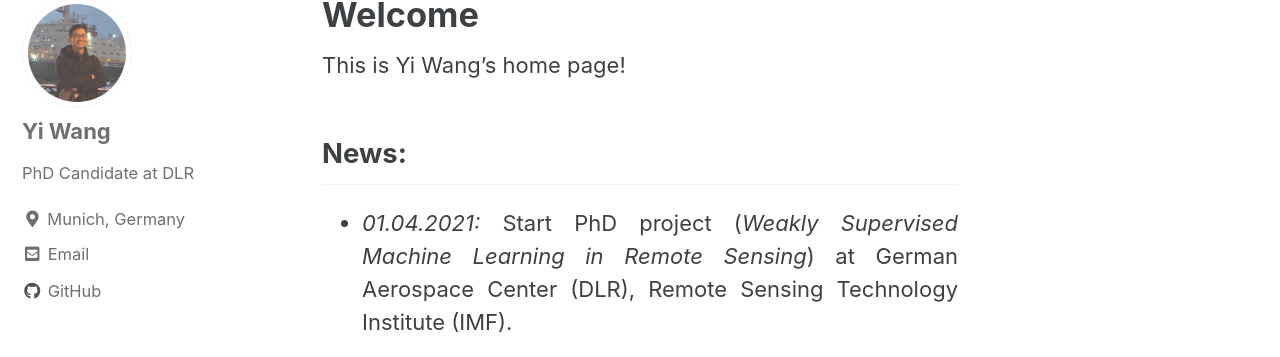
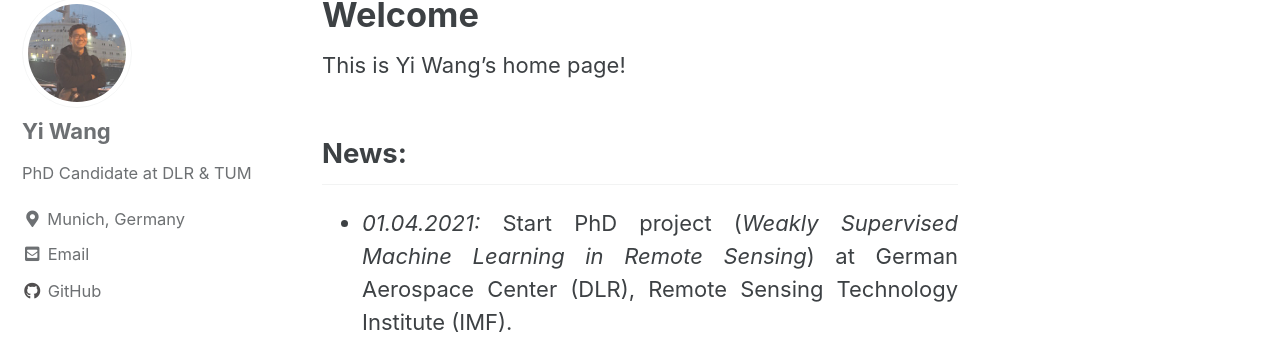
Before and after one commit to wangyi111/wangyi111.github.io, a Jekyll site: the page built from _pages/about.md, in a window 1280 px wide. Shown: the part 123-480 px from the top of the page. Built offline with Jekyll 4.4.1, drawn with Linux system fonts in a browser that asks for light colours; cached includes are drawn as plain includes.

Commit message:
update profile

```diff
--- a/_config.yml
+++ b/_config.yml
@@ -95,7 +95,7 @@ analytics:
 author:
   name             : "Yi Wang"
   avatar           : "/assets/images/bio-yi-th.jpg"
-  bio              : "PhD Candidate at DLR"
+  bio              : "PhD Candidate at DLR & TUM"
   location         : "Munich, Germany"
   email            :
   links:
```
